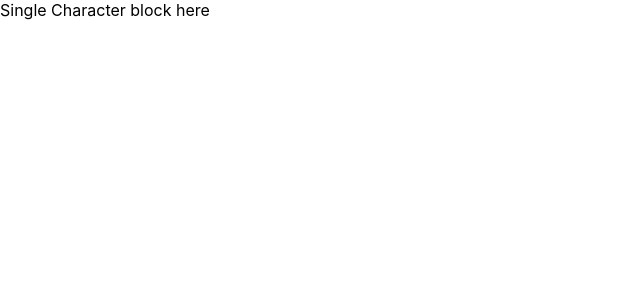
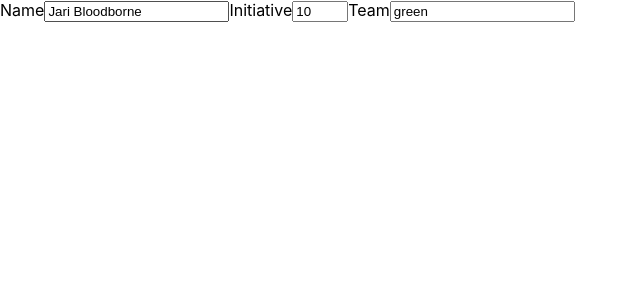
Before and after one commit to punkrockviking/initiativeStatusTracker, a React (Vite) app: page / in a window 1280 px wide. Shown: the top 300 px of the page, without its empty margins (0-640 px from the left). Built offline with nearby package versions, Linux system fonts and the light colour scheme.

Commit message:
add name, initiative, and team color to Character component

```diff
--- a/src/components/Character.jsx
+++ b/src/components/Character.jsx
@@ -6,7 +6,32 @@ function Character() {
   return (
     <div>
       <div>
-        Single Character block here
+        <label>
+          Name
+          <input
+            value='Jari Bloodborne'
+            type='string'
+            name='name'
+          />
+        </label>
+        <label>
+          Initiative
+          <input
+            value='10'
+            type="number"
+            name="level"
+            min="1"
+            max="30"
+          />
+        </label>
+        <label>
+          Team
+          <input
+            value='green'
+            type="string"
+            name='team'
+          />
+        </label>
       </div>
     </div>
   )
```
